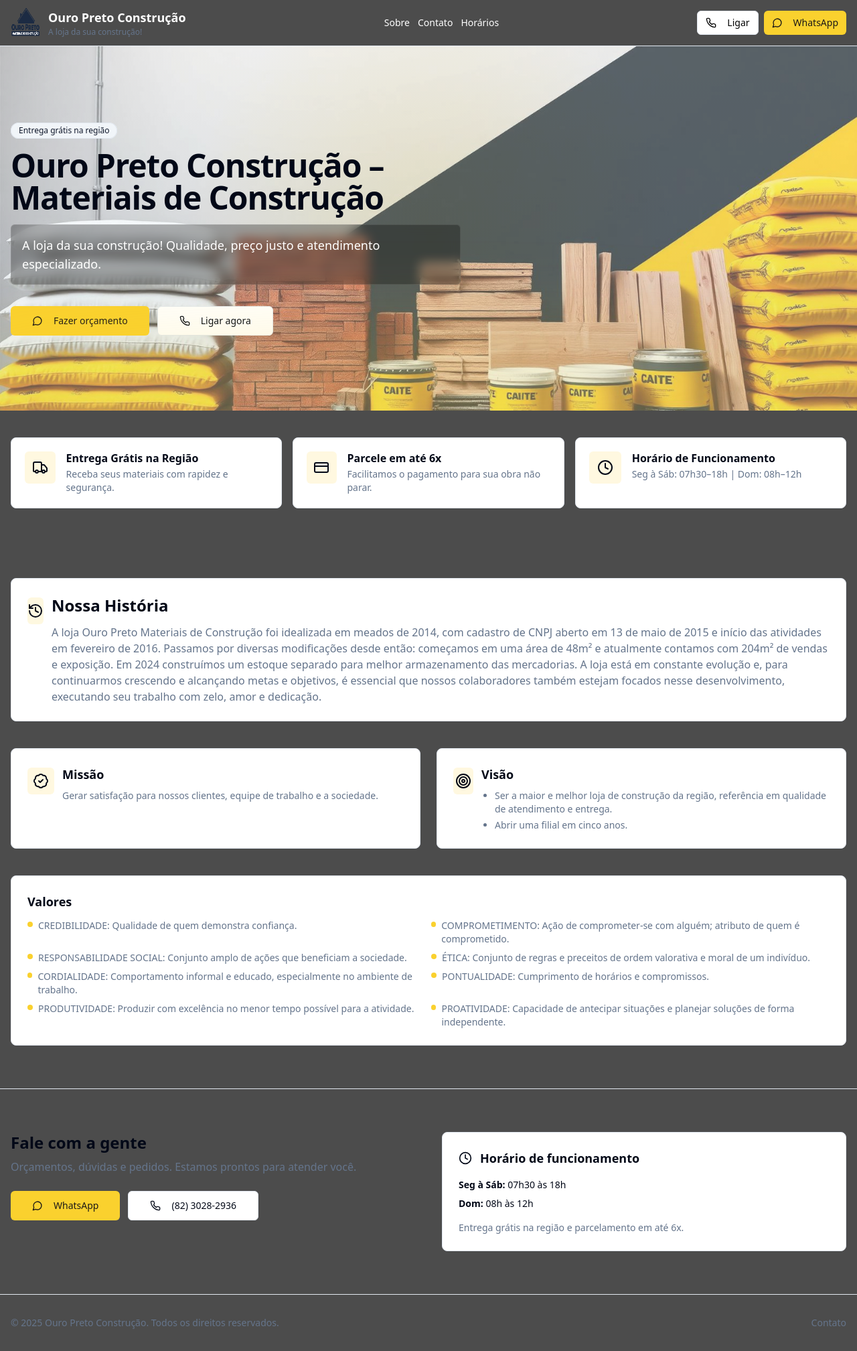
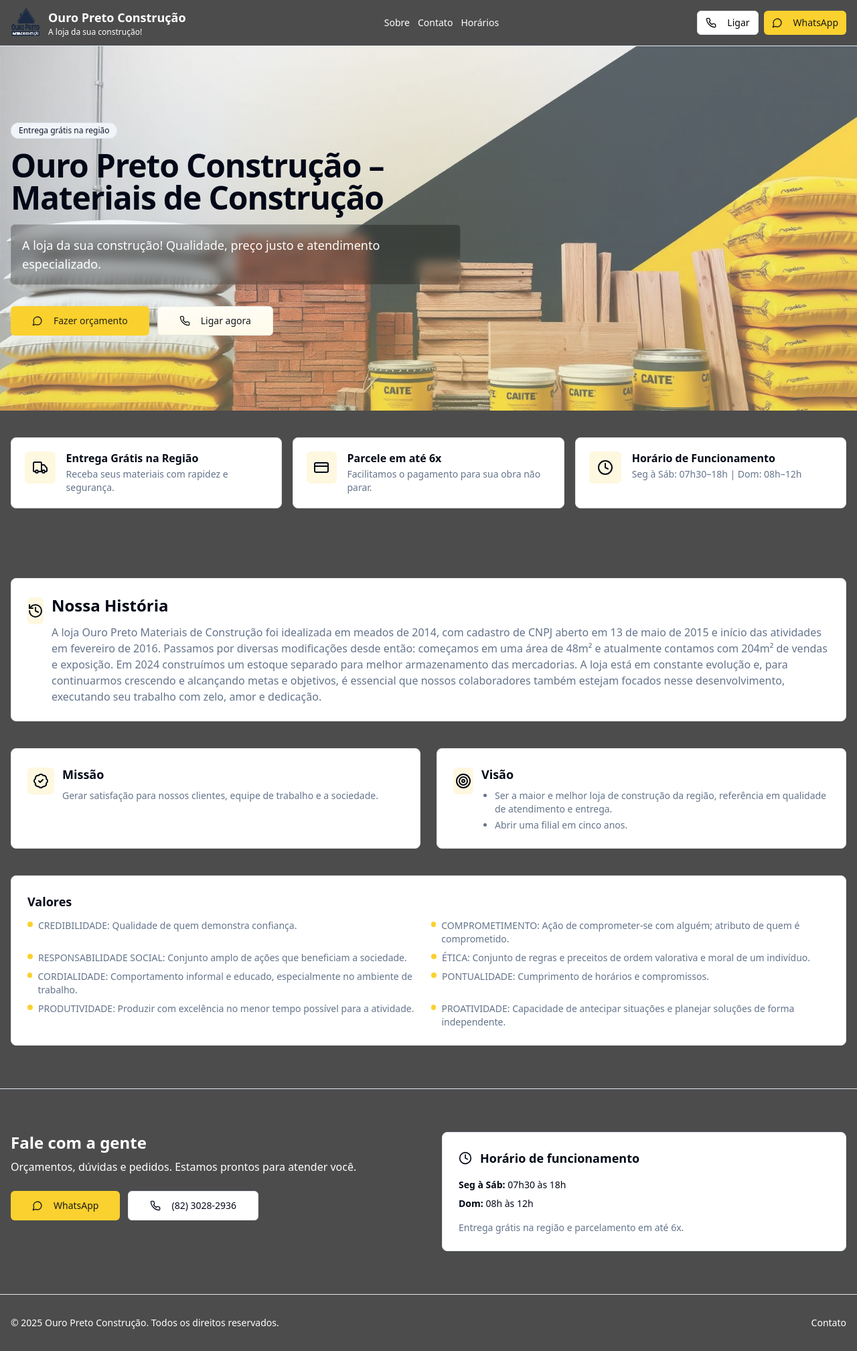
Before and after one commit to jonasnutels/ouroConstrucao, a React (Vite) app: page / in a window 1280 px wide. Shown: the whole page at 67% size. Built offline with nearby package versions, Linux system fonts and the light colour scheme.

Commit message:
ajuste para preto

```diff
--- a/src/components/site/BrandHeader.tsx
+++ b/src/components/site/BrandHeader.tsx
@@ -20,7 +20,7 @@ const BrandHeader = () => {
           />
           <div className="leading-tight">
             <span className="block text-lg font-semibold">Ouro Preto Construção</span>
-            <span className="block text-xs text-muted-foreground">A loja da sua construção!</span>
+            <span className="block text-xs text-white">A loja da sua construção!</span>
           </div>
         </a>
 
--- a/src/components/site/ContactSection.tsx
+++ b/src/components/site/ContactSection.tsx
@@ -8,10 +8,10 @@ const whatsappNumber = "558230282936";
 const ContactSection = () => {
   return (
     <section id="contato" className="py-16 border-t bg-black/90 backdrop-blur supports-[backdrop-filter]:bg-black/70">
-      <div className="container mx-auto px-4 grid gap-10 md:grid-cols-2">
+      <div className="container mx-auto px-4 grid gap-10 md:grid-cols-2" >
         <div>
-          <h2 className="text-2xl font-bold">Fale com a gente</h2>
-          <p className="mt-2 text-muted-foreground">
+          <h2 className="text-2xl font-bold text-white">Fale com a gente</h2>
+          <p className="mt-2 text-white">
             Orçamentos, dúvidas e pedidos. Estamos prontos para atender você.
           </p>
 
--- a/src/components/site/SiteFooter.tsx
+++ b/src/components/site/SiteFooter.tsx
@@ -2,10 +2,10 @@ const SiteFooter = () => {
   return (
     <footer className="border-t bg-black/90 backdrop-blur supports-[backdrop-filter]:bg-black/70">
       <div className="container mx-auto px-4 py-8 flex flex-col md:flex-row items-center justify-between gap-4">
-        <p className="text-sm text-muted-foreground">
+        <p className="text-sm text-white">
           © {new Date().getFullYear()} Ouro Preto Construção. Todos os direitos reservados.
         </p>
-        <nav className="text-sm text-muted-foreground">
+        <nav className="text-sm text-white">
           <a className="hover:text-foreground" href="#contato">Contato</a>
         </nav>
       </div>
```
